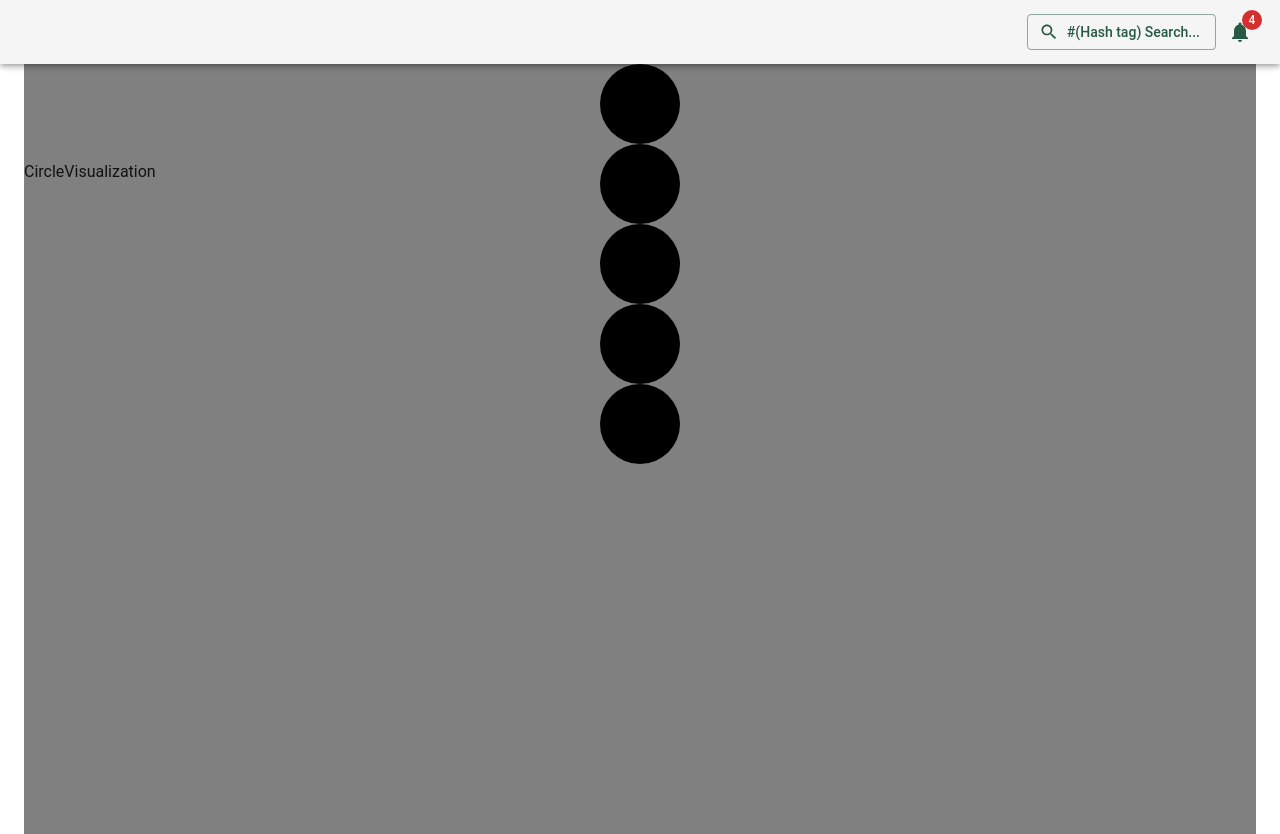
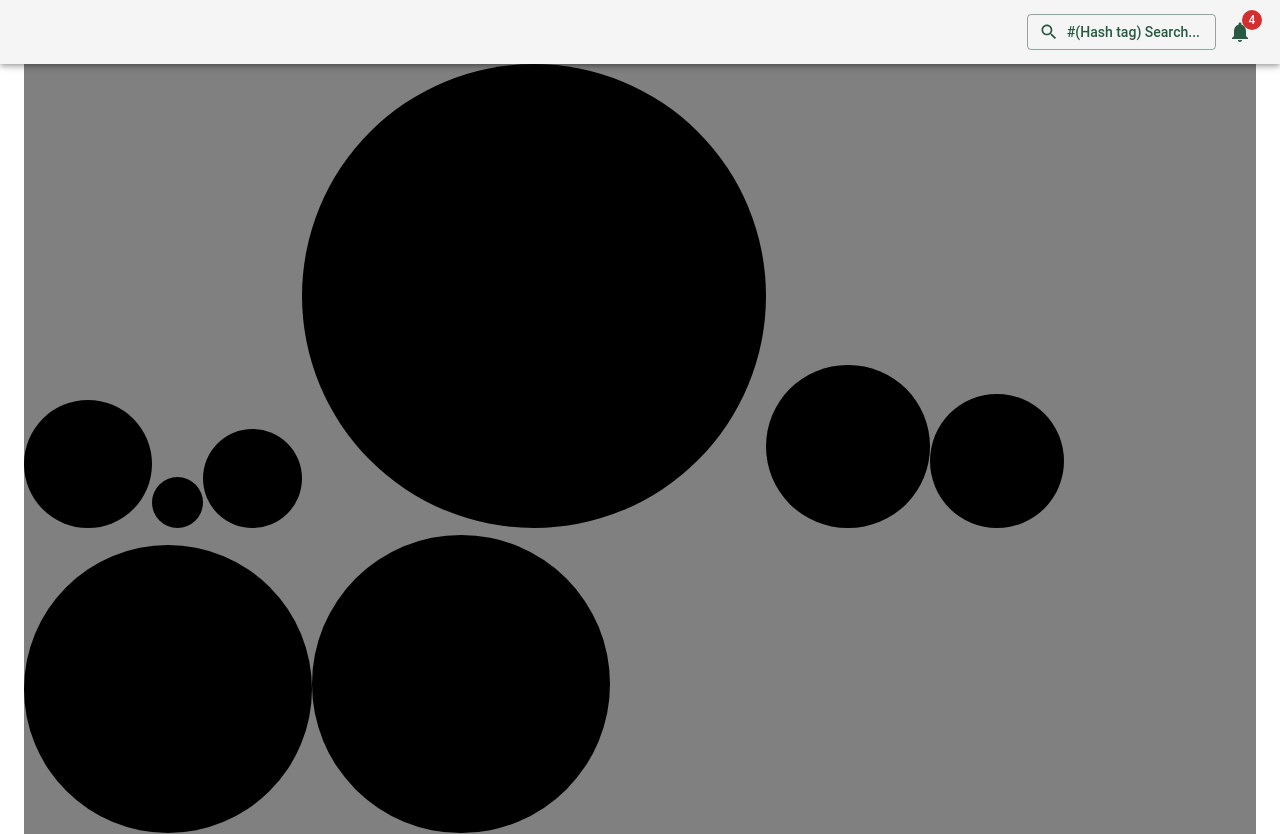
Before and after one commit to hwanju1596/Our-s-data, a Next.js app in the folder our-s-data/: page / in a window 1280 px wide. Shown: the top 834 px of the page. Built offline with nearby package versions, Linux system fonts and the light colour scheme.

Commit message:
#Circle-UI 1. Ranking(Views, Likes) 계산식 추가. 2. 임시 데이터(게시판) 추가. 3. anime.js 추가.

```diff
--- a/our-s-data/components/circle-virtualization.tsx
+++ b/our-s-data/components/circle-virtualization.tsx
@@ -4,42 +4,34 @@ import {RefObject, useRef} from 'react'
 type Props = {
     // raingking: Number,
     // canvasSize: {x:Number, y:Number},
-    views: Number,
-    likes: Number,
+    views: number,
+    likes: number,
     title: string,
     contents: string,
 }
 
-const CircleCanvas = styled.div`
-  width: 100%;
-  height: 10%;
-  position: relative;
-`;
-
-const Circle = styled.div`
-  width: 5rem;
-  height: 5rem;
-  background: black;
-  border-radius: 50%;
-  margin:auto;
-`;
 
 
 const CircleVisualization = (props: Props) => {
-    const ranking: Number = 0;
+    const ranking: number = 0;
     // const canvasRef: RefObject<HTMLCanvasElement> = useRef<HTMLCanvasElement>(null); 애니메이션은 나중에
+    var size: number = 0;
+    size = props.views * 0.2;
+    size += (props.likes * 0.4);
+
+    const Circle = styled.span`
+    width: ${size}rem;
+    height: ${size}rem;
+    background: black;
+    border-radius: 50%;
+    margin: 0;
+    position: relative;
+    display: inline-block;
+  `;
 
   return (
     <>
-    <CircleCanvas>
       <Circle/>
-      <Circle/>
-      <Circle/>
-      <Circle/>
-      <Circle/>
-    </CircleCanvas>
-
-      <div>CircleVisualization</div>
     </>
   )
 }
--- a/our-s-data/package.json
+++ b/our-s-data/package.json
@@ -15,6 +15,7 @@
     "@mui/icons-material": "^5.10.9",
     "@mui/material": "^5.10.12",
     "@mui/styled-engine-sc": "^5.10.6",
+    "animejs": "^3.2.1",
     "next": "13.0.0",
     "react": "18.2.0",
     "react-dom": "18.2.0",
--- a/our-s-data/pages/index.tsx
+++ b/our-s-data/pages/index.tsx
@@ -3,8 +3,32 @@ import styles from "../styles/Home.module.css";
 import CircleVisualization from "../components/circle-virtualization";
 import Header from "./layout/header";
 import { Box, Container, Toolbar } from "@mui/material";
+import styled from '@emotion/styled';
+
+const CircleCanvas = styled.div`
+  // width: 100%;
+  // height: 10%;
+  // position: static ;
+`;
 
 export default function Home() {
+  type CircleInfo = {
+    views: number;
+    likes: number;
+    title: string;
+    contents: string;
+  };
+
+  const tempCircleInfoArr: CircleInfo[] = [
+    { views: 30, likes: 5, title: "Title 0", contents: "Contents 0" },
+    { views: 10, likes: 3, title: "Title 1", contents: "Contents 1" },
+    { views: 15, likes: 8, title: "Title 2", contents: "Contents 2" },
+    { views: 5, likes: 70, title: "Title 3", contents: "Contents 3" },
+    { views: 1, likes: 25, title: "Title 4", contents: "Contents 4" },
+    { views: 2, likes: 20, title: "Title 5", contents: "Contents 5" },
+    { views: 70, likes: 10, title: "Title 6", contents: "Contents 6" },
+    { views: 35, likes: 29, title: "Title 7", contents: "Contents 7" }
+  ];
 
   return (
     <div className={styles.container}>
@@ -26,9 +50,20 @@ export default function Home() {
             },
           }}
         >
-          <Toolbar/>
-          <CircleVisualization views={undefined} likes={undefined} title={""} contents={""}/>
-          </Box>
+          <Toolbar />
+          <CircleCanvas>
+            {tempCircleInfoArr.map((args) => {
+              return (
+                <CircleVisualization
+                  views={args.views}
+                  likes={args.likes}
+                  title={args.title}
+                  contents={args.contents}
+                />
+              );
+            })}
+          </CircleCanvas>
+        </Box>
       </Container>
     </div>
   );
```
Also changed, not shown: 1 other file (tests, documents, lock files or other folders).
